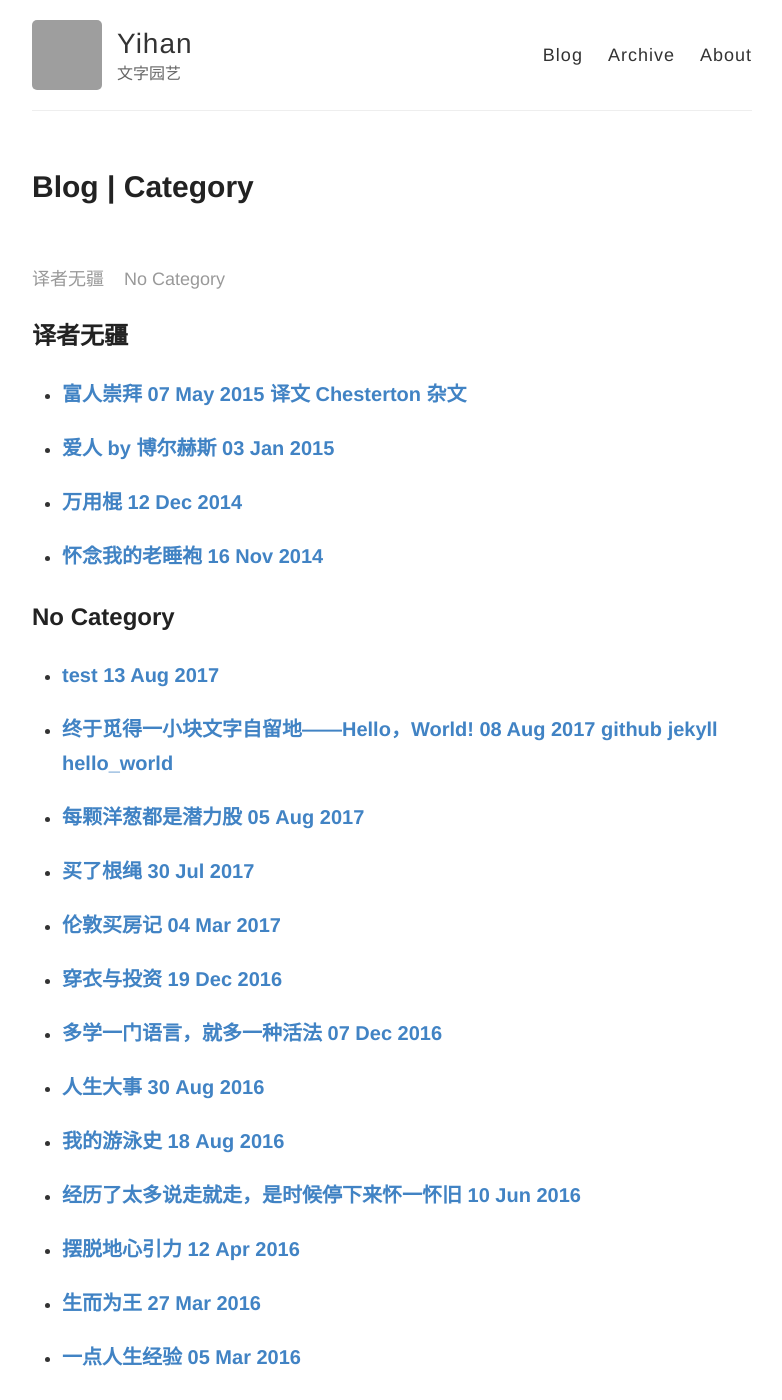
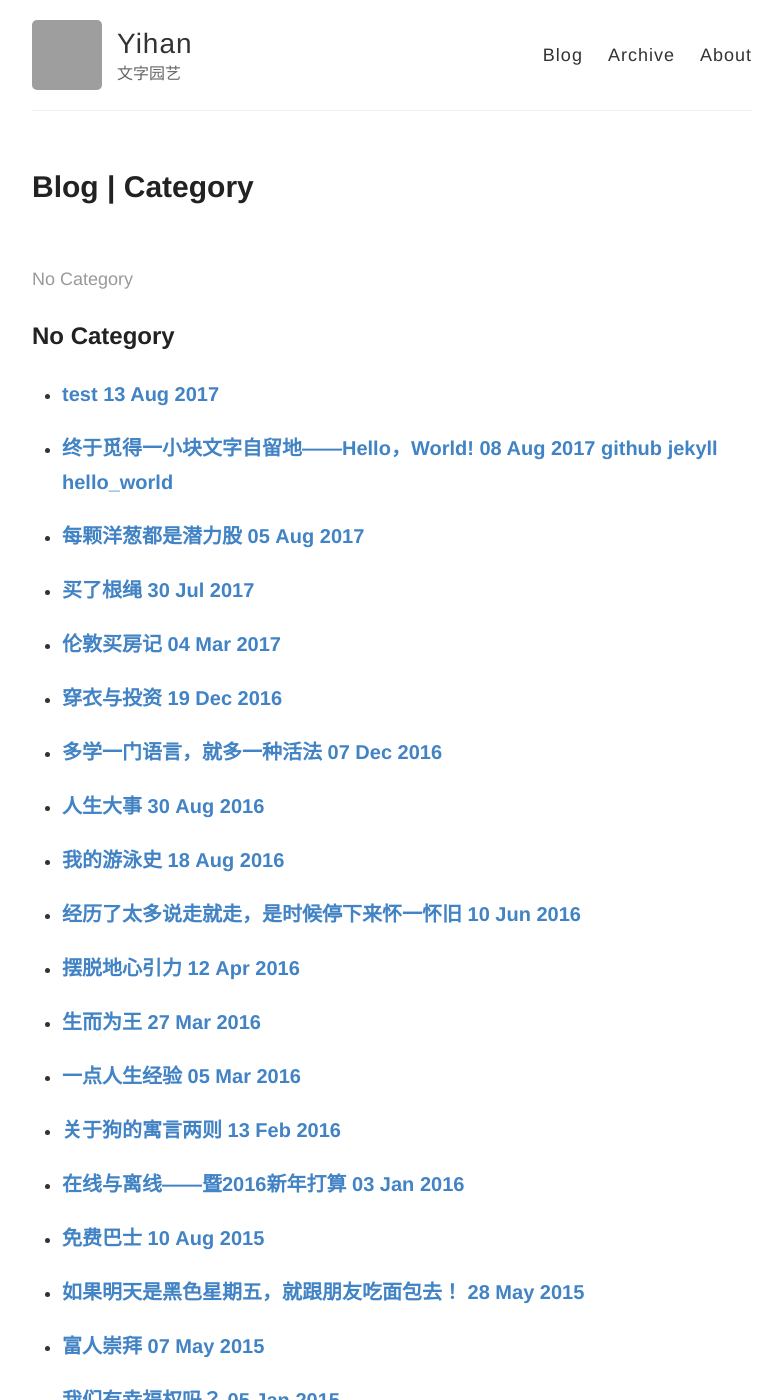
Before and after one commit to yihanxu/yihanxu.github.io, a Jekyll site: the page built from blog/category.html, in a window 1280 px wide and 1400 px high. Shown: the whole window, without its empty margins (248-1030 px from the left). Built offline with Jekyll 4.4.1, drawn with Linux system fonts in a browser that asks for light colours; some of the changed text lies outside the part shown; grey boxes are pictures that could not be loaded.

Commit message:
tag removal

```diff
--- a/_posts/2014-12-12-万用棍.md
+++ b/_posts/2014-12-12-万用棍.md
@@ -2,7 +2,6 @@
 layout: post
 comments: true
 title: "万用棍"
-category: 译者无疆
 ---
 
 by G. K. Chesterton
--- a/_posts/2015-5-7-富人崇拜.md
+++ b/_posts/2015-5-7-富人崇拜.md
@@ -2,8 +2,6 @@
 layout: post
 comments: true
 title: "富人崇拜"
-tags: 译文 Chesterton 杂文
-category: 译者无疆
 ---
 
 ![我有钱，我任性！](http://upload-images.jianshu.io/upload_images/19585-d6924f5a2785dc6d.jpg)
```
Also changed, not shown: _posts/2014-11-16-怀念我的老睡袍——狄德罗.md (+0 -1 lines), _posts/2015-1-3-爱人 by 博尔赫斯.md (+0 -1 lines), _posts/2017-8-8-hello-world.md (+1 -1 lines).
